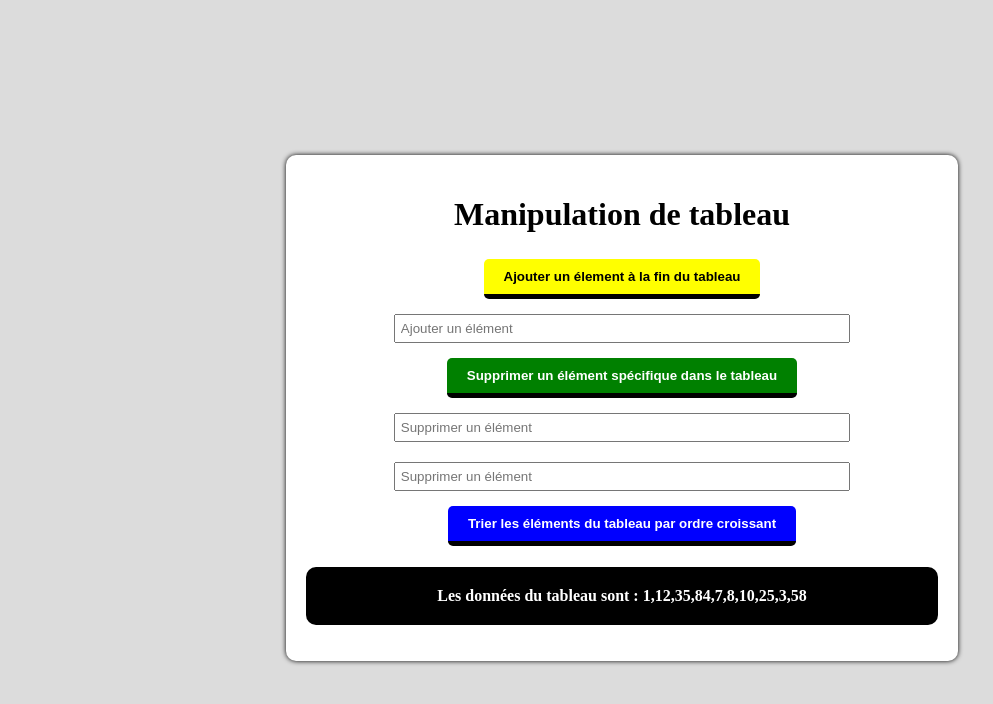
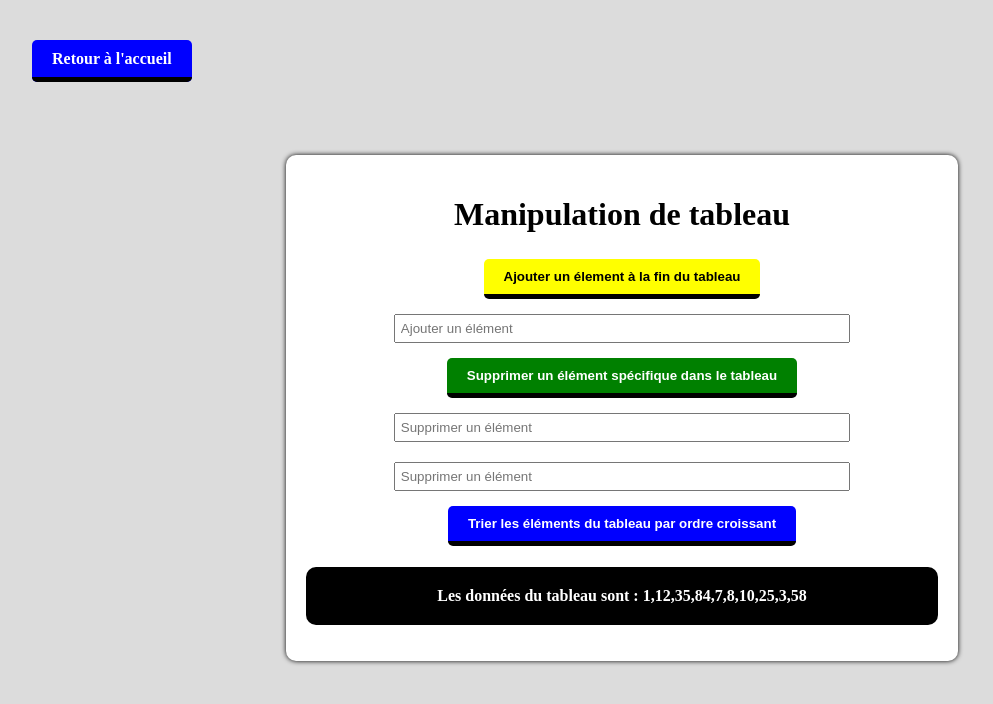
Before and after one commit to Hamed050411/Hamed.karamoko.github.io-, a plain HTML site: page Projets/tableau.html in a window 1280 px wide. Shown: the whole page, without its empty margins (18-1011 px from the left). Drawn offline with Linux system fonts and the light colour scheme.

Commit message:
Update tableau.html

```diff
--- a/Projets/tableau.html
+++ b/Projets/tableau.html
@@ -19,6 +19,14 @@
             width: 50%;
             border-radius: 10px;
             box-shadow: 0 0 5px black;
+        }
+        .retour{
+            position: absolute;
+            top: 50px;
+            left: 50px;
+        }
+        .retour a{
+            text-decoration: none;
         }
         .box{
             width: 100%;
@@ -63,6 +71,9 @@
     </style>
 </head>
 <body>
+    <div class="retour">
+        <a href="../index.html" class="btn">Retour à l'accueil <i></i></a>
+    </div>
     <div class="container-tableau">
         <h1>Manipulation de tableau</h1>
         <div class="tableau">
```
